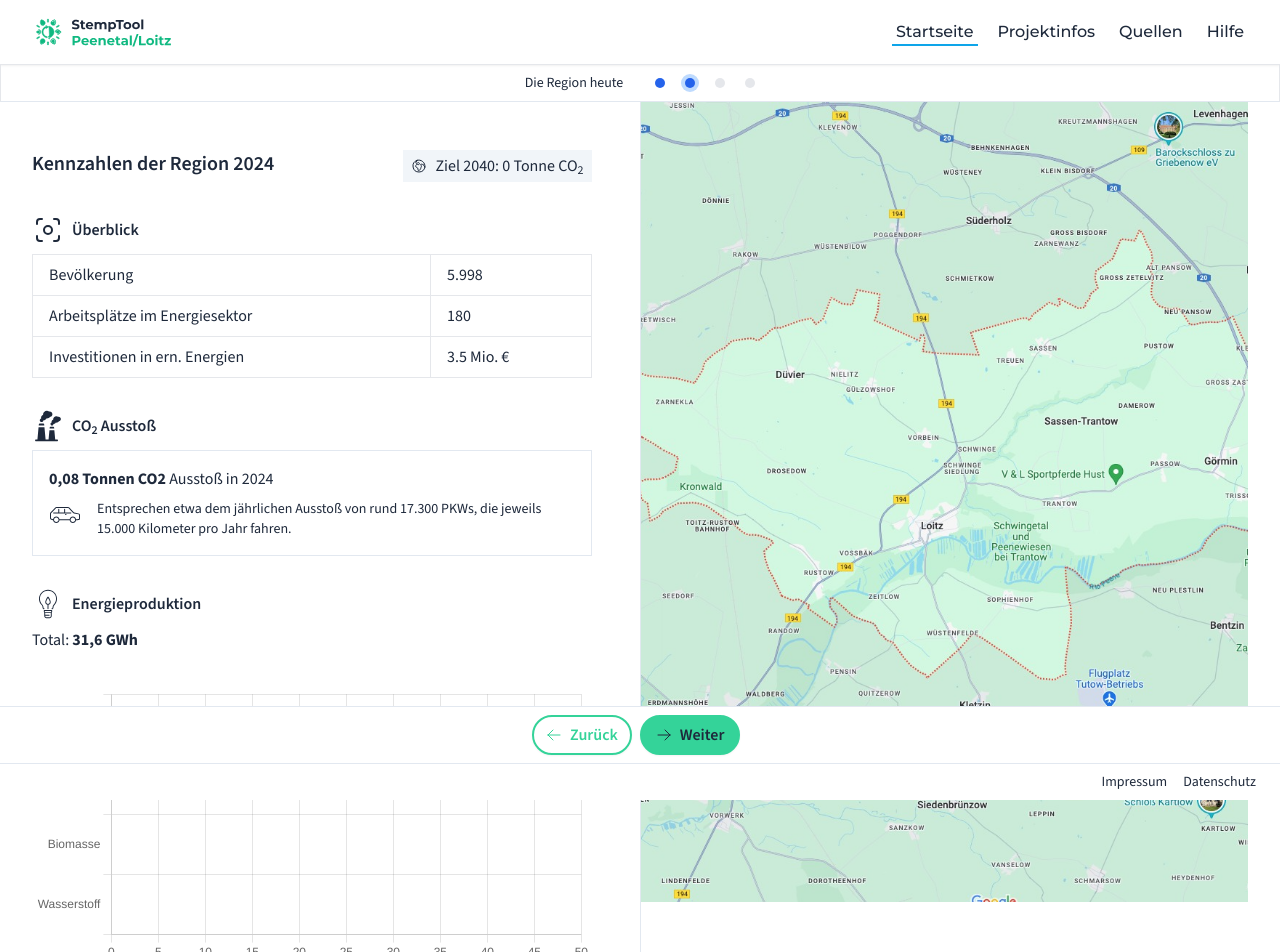
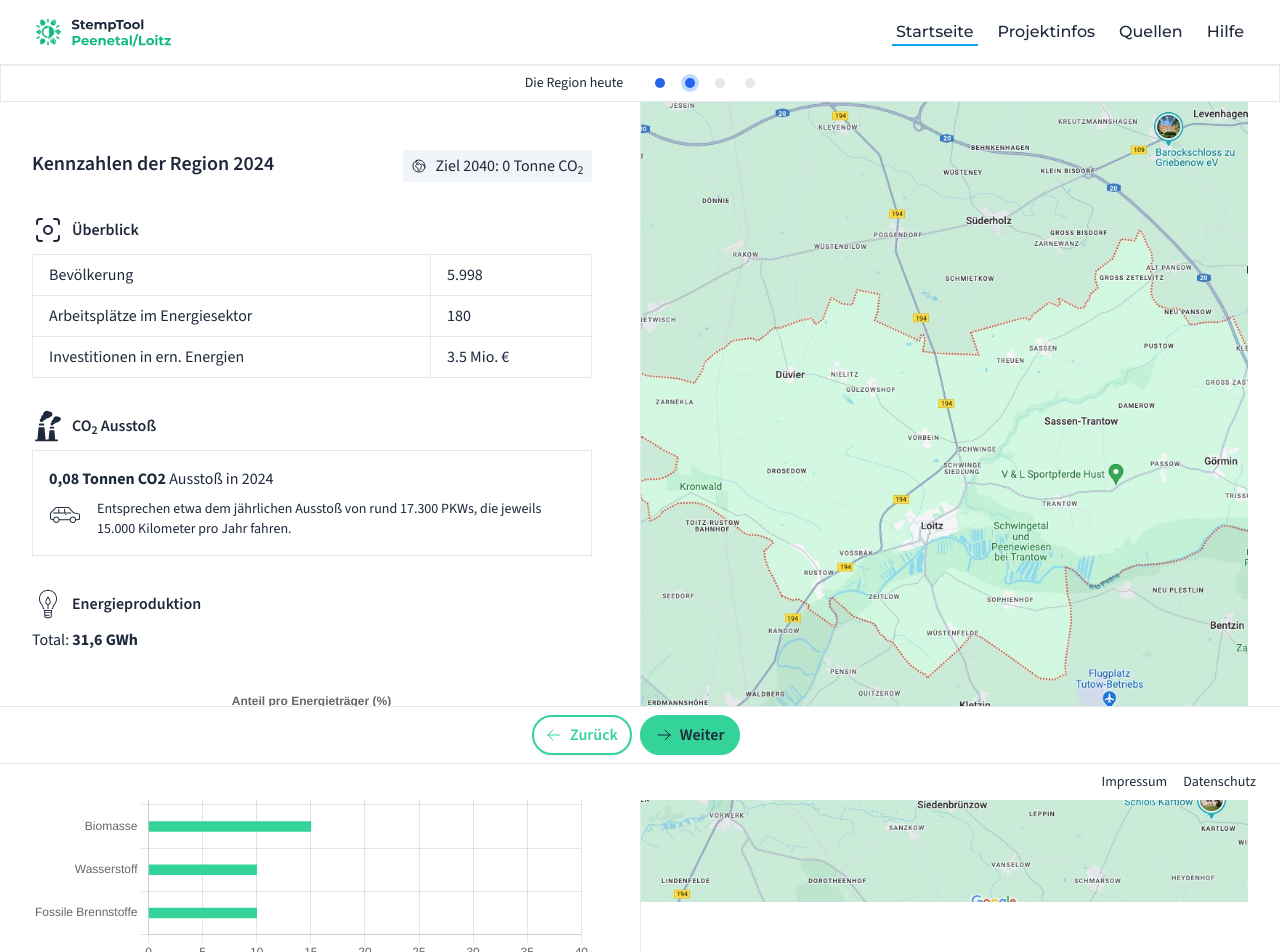
Before and after one commit to bmlancien/ReEnAct-Prototype, a Next.js app: page /questions/question2 in a window 1280 px wide. Shown: the top 952 px of the page. Built offline with nearby package versions, Linux system fonts and the light colour scheme.

Commit message:
fix energy share chart

```diff
--- a/src/app/questions/question2/page.js
+++ b/src/app/questions/question2/page.js
@@ -1,6 +1,6 @@
 import BottomNav from "../../../components/common/BottomNav";
 import Breadcrumb from "../../../components/common/Breadcrumb";
-import EnergyShare from "../../../components/charts/EnergyShare";
+import EnergyShareStatic from "../../../components/charts/EnergyShareStatic";
 import Goal from "../../../components/common/Goal";
 import LayoutMap from "../../../components/layout/LayoutMap";
 import Image from "next/image";
@@ -92,7 +92,7 @@ export default function Question2() {
                 <span>Total: <b>31,6 GWh</b></span>
               </div>
             </div>
-            <EnergyShare />
+            <EnergyShareStatic />
           </div>
         </div>
         <div className="flex-1 overflow-auto w-full">
--- /dev/null
+++ b/src/components/charts/EnergyShareStatic.js
@@ -0,0 +1,59 @@
+"use client";
+
+import { Bar } from 'react-chartjs-2';
+import {
+  Chart as ChartJS,
+  CategoryScale,
+  LinearScale,
+  BarElement,
+  Title,
+  Tooltip,
+  Legend,
+} from 'chart.js';
+
+ChartJS.register(CategoryScale, LinearScale, BarElement, Title, Tooltip, Legend);
+
+const EnergyShareStatic = () => {
+  const data = {
+    labels: ['Windkraft', 'Photovoltaik', 'Biomasse', 'Wasserstoff', 'Fossile Brennstoffe'],
+    datasets: [
+      {
+        label: 'Anteil',
+        data: [40, 25, 15, 10, 10],
+        backgroundColor: '#34d399',
+        borderColor: '#34d399',
+        barThickness: 10
+      },
+    ],
+  };
+
+  const options = {
+    indexAxis: 'y',
+    scales: {
+      x: {
+        beginAtZero: true,
+        max: 40,
+      },
+    },
+    plugins: {
+      legend: {
+        display: false,
+      },
+      title: {
+        display: true,
+        text: 'Anteil pro Energieträger (%)',
+      },
+      tooltip: {
+        callbacks: {
+          label: function (context) {
+            return `${context.raw} %`;
+          },
+        },
+      },
+    },
+  };
+
+  return <Bar data={data} options={options} />;
+};
+
+export default EnergyShareStatic;
```
